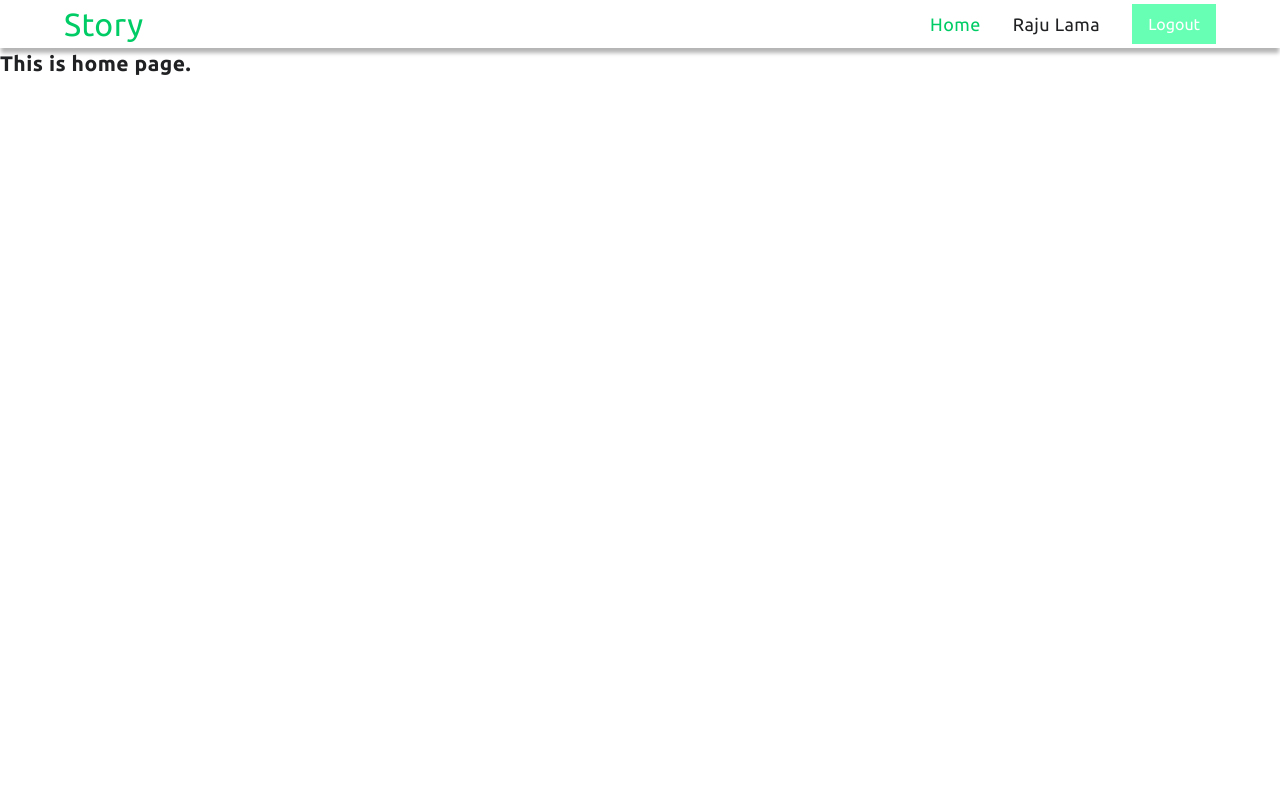
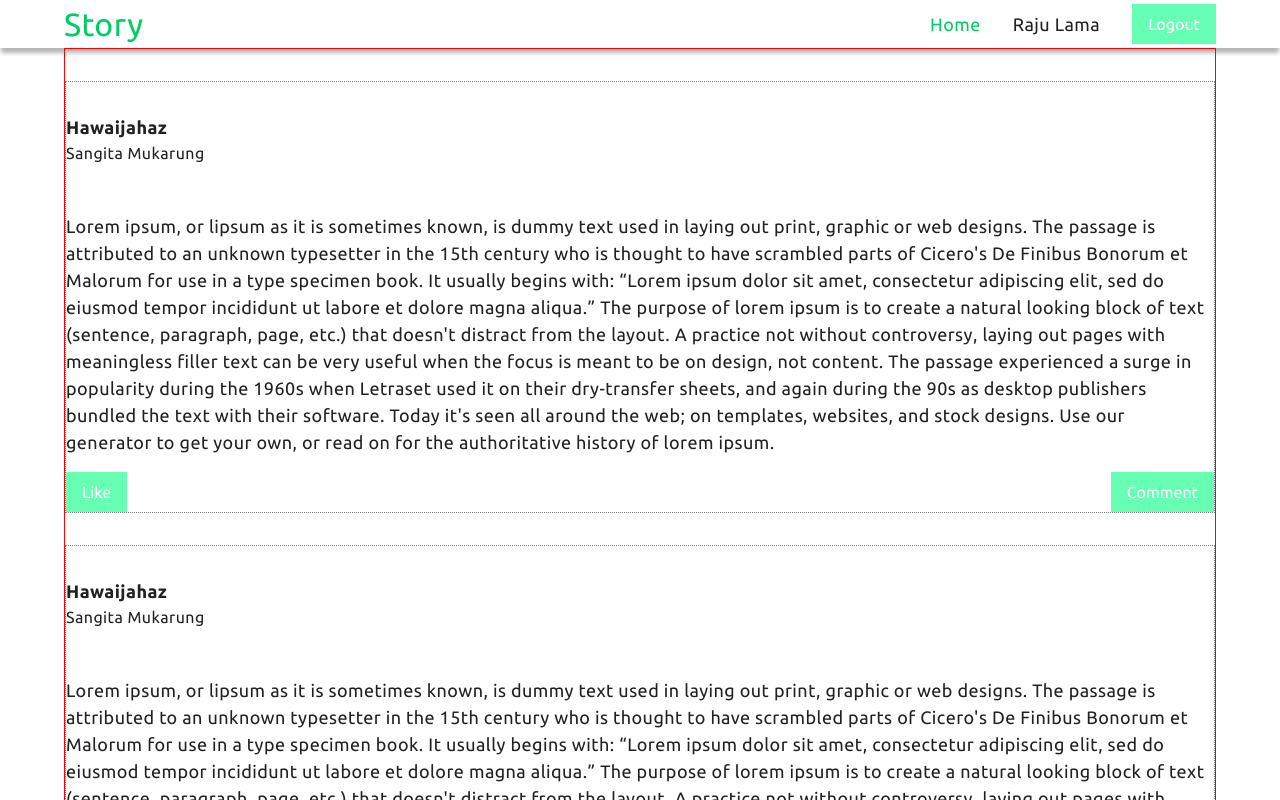
Before and after one commit to rajutamanglama63/express-session-stories, a React (Create React App) app in the folder client/: page / in a window 1280 px wide. Shown: the top 800 px of the page. Built offline with nearby package versions, Linux system fonts and the light colour scheme; some icons are missing.

Commit message:
feat: home styling init

```diff
--- /dev/null
+++ b/client/src/components/Card.js
@@ -0,0 +1,39 @@
+import React from "react";
+
+const Card = () => {
+  return (
+    <div style={{ border: "1px dotted grey" }} className="region-margin-sm">
+      <div className="flex block-view region-sm">
+        <h4 className="h6">Hawaijahaz</h4>
+        <p className="one-font-size">Sangita Mukarung</p>
+      </div>
+      <div className="region-tn">
+        <p className="paragraph">
+          Lorem ipsum, or lipsum as it is sometimes known, is dummy text used in
+          laying out print, graphic or web designs. The passage is attributed to
+          an unknown typesetter in the 15th century who is thought to have
+          scrambled parts of Cicero's De Finibus Bonorum et Malorum for use in a
+          type specimen book. It usually begins with: “Lorem ipsum dolor sit
+          amet, consectetur adipiscing elit, sed do eiusmod tempor incididunt ut
+          labore et dolore magna aliqua.” The purpose of lorem ipsum is to
+          create a natural looking block of text (sentence, paragraph, page,
+          etc.) that doesn't distract from the layout. A practice not without
+          controversy, laying out pages with meaningless filler text can be very
+          useful when the focus is meant to be on design, not content. The
+          passage experienced a surge in popularity during the 1960s when
+          Letraset used it on their dry-transfer sheets, and again during the
+          90s as desktop publishers bundled the text with their software. Today
+          it's seen all around the web; on templates, websites, and stock
+          designs. Use our generator to get your own, or read on for the
+          authoritative history of lorem ipsum.
+        </p>
+      </div>
+      <div className="flex split-pair">
+        <button className="btn">Like</button>
+        <button className="btn">Comment</button>
+      </div>
+    </div>
+  );
+};
+
+export default Card;
--- a/client/src/pages/Home.js
+++ b/client/src/pages/Home.js
@@ -1,9 +1,23 @@
 import React from "react";
+import Card from "../components/Card";
 
 const Home = () => {
   return (
-    <div>
-      <h3>This is home page.</h3>
+    <div className="wrapper" style={{ border: "1px solid red" }}>
+      <Card />
+      <Card />
+      <Card />
+      <Card />
+      <Card />
+      <Card />
+      <Card />
+      <Card />
+      <Card />
+      <Card />
+      <Card />
+      <Card />
+      <Card />
+      <Card />
     </div>
   );
 };
```
